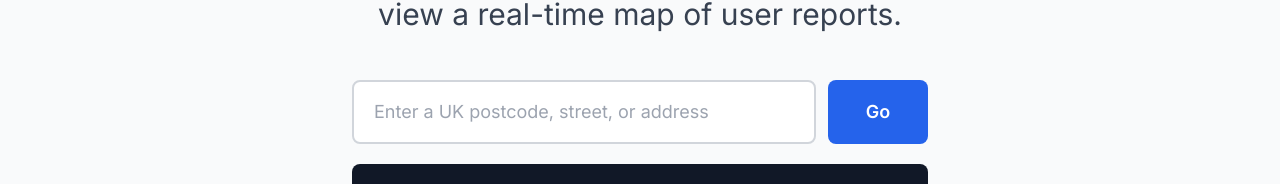
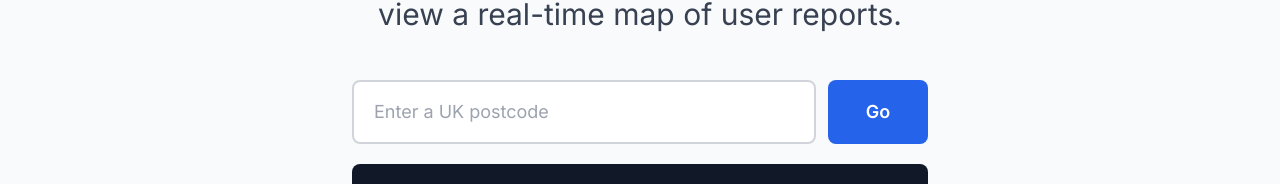
Before and after one commit to eccleston-labs/lfg-hackathon, a Next.js app: page / in a window 1280 px wide. Shown: the part 264-448 px from the top of the page. Built offline with nearby package versions, Linux system fonts and the light colour scheme; no server answers.

Commit message:
update string

```diff
--- a/app/page.tsx
+++ b/app/page.tsx
@@ -151,7 +151,7 @@ export default function Home() {
                   value={postcodeInput}
                   onChange={(e) => setPostcodeInput(e.target.value)}
                   onKeyPress={handlePostcodeKeyPress}
-                  placeholder="Enter a UK postcode, street, or address"
+                  placeholder="Enter a UK postcode"
                   className="flex-1 px-3 sm:px-4 md:px-5 py-3 sm:py-3.5 md:py-4 text-sm sm:text-base md:text-lg border-2 border-gray-300 rounded-lg focus:border-blue-500 focus:outline-none focus:ring-2 focus:ring-blue-200 transition-colors w-full"
                 />
                 <button
```
